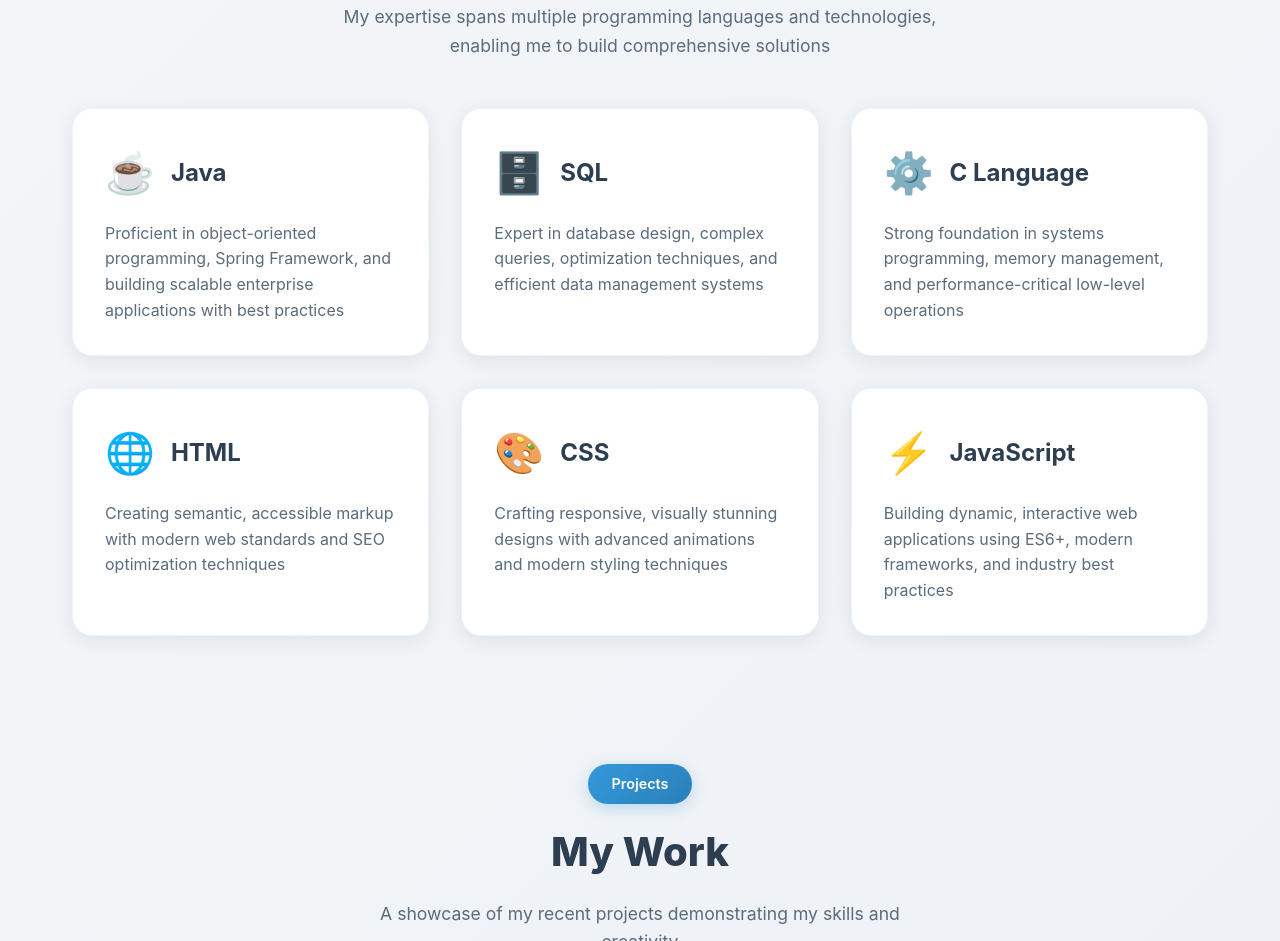
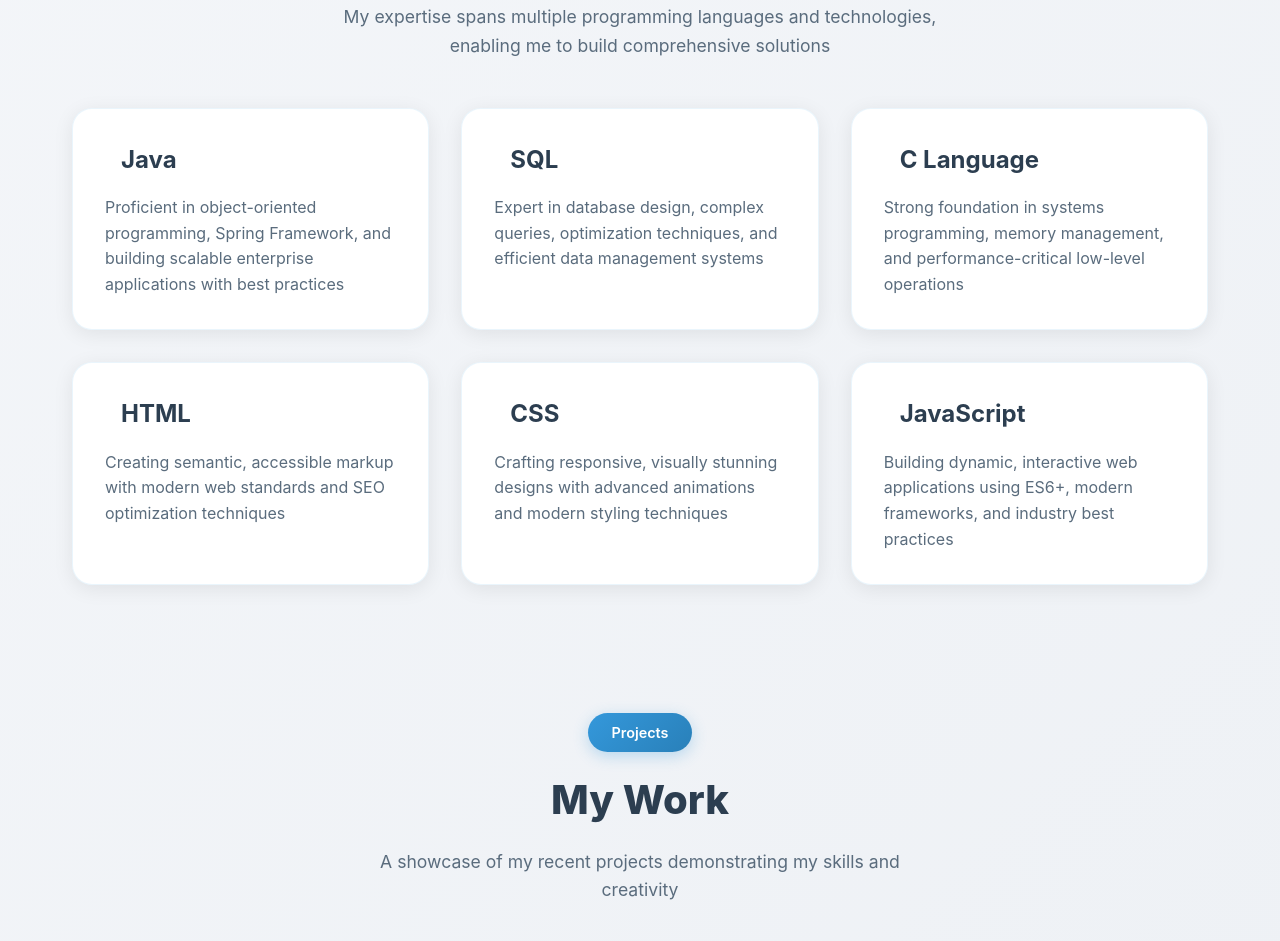
Before and after one commit to Jai43/MyPortfolio, a plain HTML site: page index.html in a window 1280 px wide. Shown: the part 938-1879 px from the top of the page. Drawn offline with Linux system fonts and the light colour scheme.

Commit message:
Update index.html

```diff
--- a/index.html
+++ b/index.html
@@ -535,7 +535,7 @@
             <div class="skills-grid">
                 <div class="skill-item">
                     <div class="skill-header">
-                        <div class="skill-emoji">☕</div>
+                        <div class="skill-emoji"></div>
                         <h3 class="skill-name">Java</h3>
                     </div>
                     <p class="skill-desc">
@@ -545,7 +545,7 @@
 
                 <div class="skill-item">
                     <div class="skill-header">
-                        <div class="skill-emoji">🗄️</div>
+                        <div class="skill-emoji"></div>
                         <h3 class="skill-name">SQL</h3>
                     </div>
                     <p class="skill-desc">
@@ -555,7 +555,7 @@
 
                 <div class="skill-item">
                     <div class="skill-header">
-                        <div class="skill-emoji">⚙️</div>
+                        <div class="skill-emoji"></div>
                         <h3 class="skill-name">C Language</h3>
                     </div>
                     <p class="skill-desc">
@@ -565,7 +565,7 @@
 
                 <div class="skill-item">
                     <div class="skill-header">
-                        <div class="skill-emoji">🌐</div>
+                        <div class="skill-emoji"></div>
                         <h3 class="skill-name">HTML</h3>
                     </div>
                     <p class="skill-desc">
@@ -575,7 +575,7 @@
 
                 <div class="skill-item">
                     <div class="skill-header">
-                        <div class="skill-emoji">🎨</div>
+                        <div class="skill-emoji"></div>
                         <h3 class="skill-name">CSS</h3>
                     </div>
                     <p class="skill-desc">
@@ -585,7 +585,7 @@
 
                 <div class="skill-item">
                     <div class="skill-header">
-                        <div class="skill-emoji">⚡</div>
+                        <div class="skill-emoji"></div>
                         <h3 class="skill-name">JavaScript</h3>
                     </div>
                     <p class="skill-desc">
@@ -744,4 +744,5 @@
         </footer>
     </div>
 </body>
+
 </html>
```
